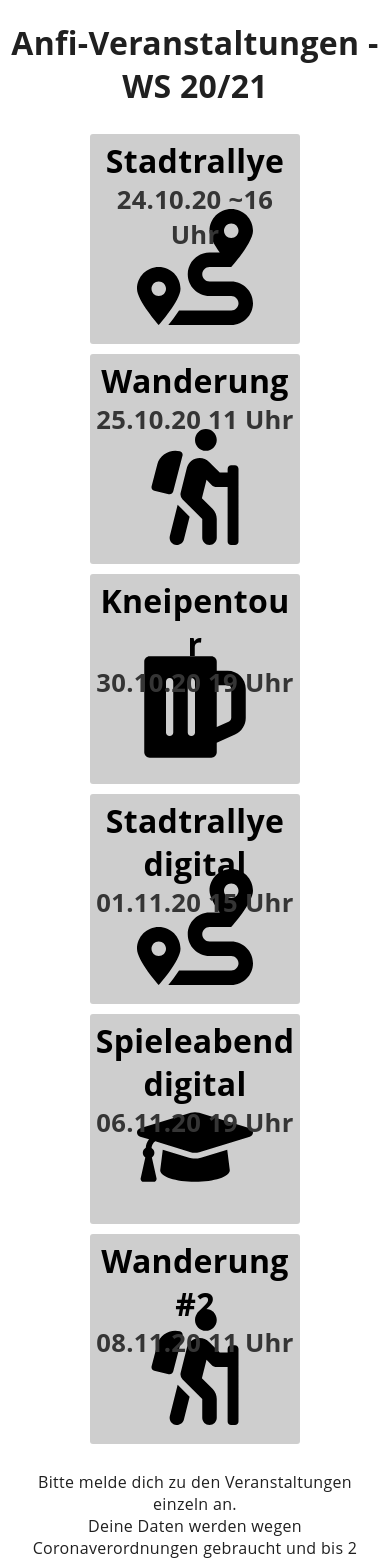
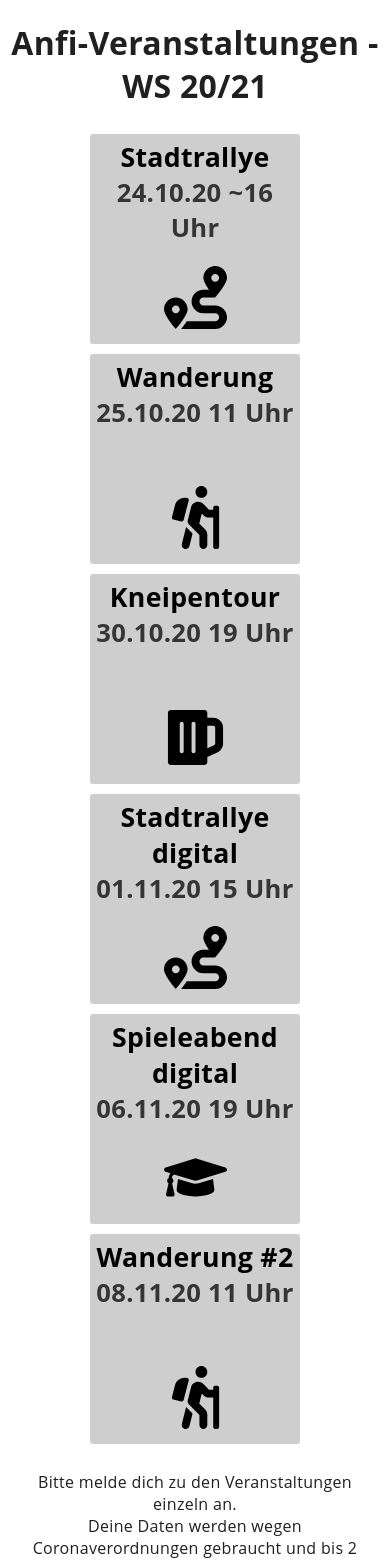
Before and after one commit to fsi-tue/eei, a PHP site: page / in a window 390 px wide. Shown: the top 1560 px of the page. Run offline with PHP 8.4, Linux system fonts and the light colour scheme.

Commit message:
add css-tweaks for the landing page

```diff
--- a/css/index.css
+++ b/css/index.css
@@ -27,7 +27,8 @@ a:link, a:visited, a:hover, a:active{
 }
 p {
     margin: 0;
-    width: 100;
+    width: 100%;
+    font-size: 20pt;
     overflow-wrap: break-word;
 }
 p.date {
@@ -35,9 +36,9 @@ p.date {
     color: #353535;
 }
 .icon {
-    background-position: center 80%;
+    background-position: center 90%;
     background-repeat: no-repeat;
-    background-size: 55% 55%;
+    background-size: 30% 30%;
 }
 
 @media only screen and (max-device-width: 1200px) {
@@ -46,6 +47,6 @@ p.date {
     .box {
         width: 150px;
         height: 150px;
-        font-size: 150%;
+        font-size: 130%;
     }
 }
```
